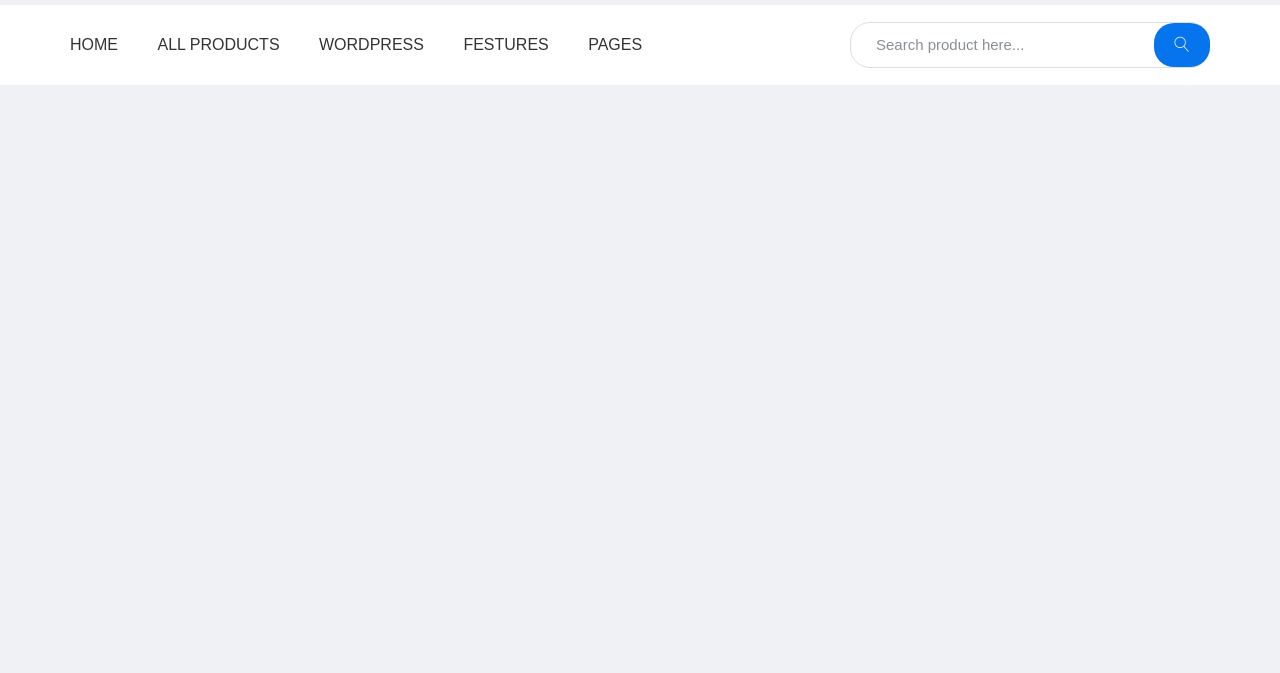
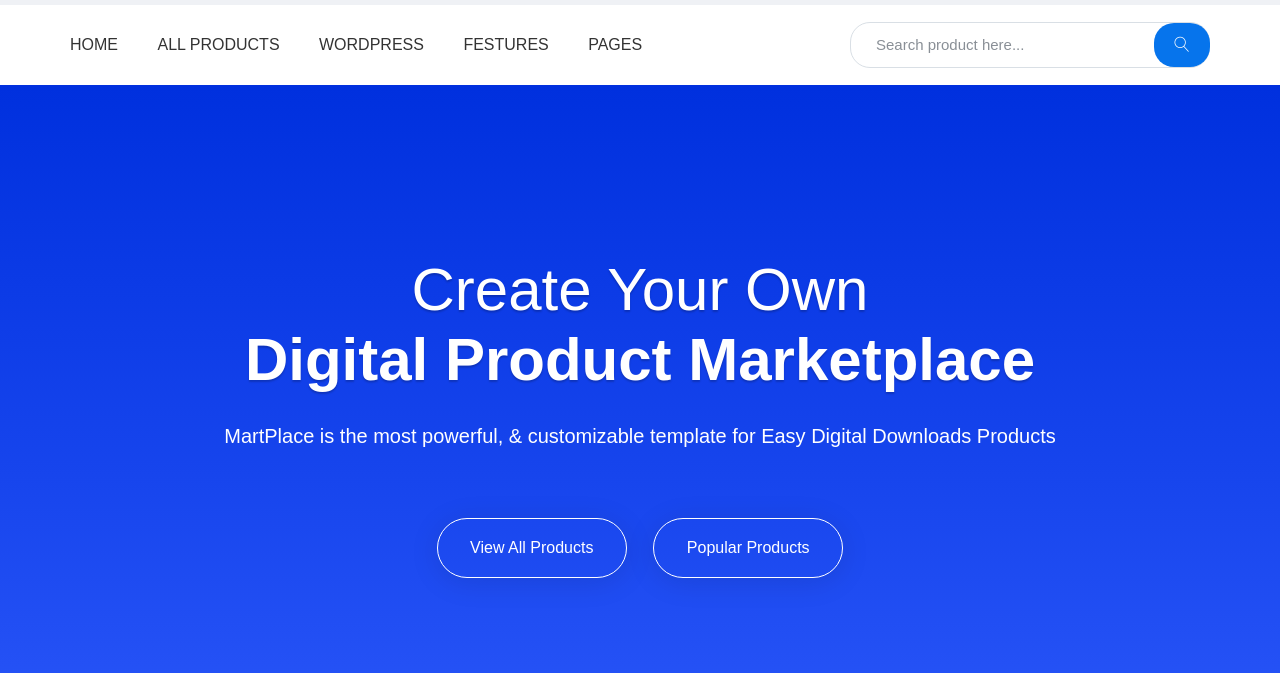
Before and after one commit to VyacheslavReznikov/martplace, a website: page app/index.html in a window 1280 px wide. Shown: the part 95-768 px from the top of the page. Drawn offline with nearby package versions, Linux system fonts and the light colour scheme; files that its build step writes are made by us from their sources.

Commit message:
added section products

```diff
--- a/app/index.html
+++ b/app/index.html
@@ -84,6 +84,29 @@
 		</div>
 	</div>
 
+	<main class="main">
+
+		<section class="products"
+		style="background: linear-gradient( 180deg, rgb(0,48,222) 0%, rgb(23,69,237) 54%, rgb(46,90,251) 100%);">
+		<div class="container">
+			<div class="products__content">
+				<div class="products__title">Create Your Own</div>
+				<div class="products__subtitle">Digital Product Marketplace</div>
+				<div class="products__text">
+					MartPlace is the most powerful, & customizable template for Easy Digital Downloads Products
+				</div>
+				<div class="products__links">
+					<a class="products__link" href="#">View All Products</a>
+					<a class="products__link" href="#">Popular Products</a>
+				</div>
+			</div>
+		</div>
+	</section>
+
+
+
+	</main>
+
 
 
 	<script src="https://ajax.googleapis.com/ajax/libs/jquery/3.5.1/jquery.min.js"></script>
--- /dev/null
+++ b/app/scss/_products.scss
@@ -0,0 +1,58 @@
+.products {
+	min-height: 725px;
+	padding: 170px 0 100px;
+
+
+
+
+	&__content {
+		text-align: center;
+		color: #fff;
+
+	}
+
+	&__title {
+		font-size: 60px;
+		line-height: 70px;
+		text-shadow: 0px 2px 2px rgba(0, 0, 0, 0.2);
+	}
+
+	&__subtitle {
+		font-family: 'Quicksand-Bold', sans-serif;
+		font-weight: 700;
+		font-size: 60px;
+		line-height: 70px;
+		margin-bottom: 30px;
+		text-shadow: 0px 2px 2px rgba(0, 0, 0, 0.2);
+	}
+
+	&__text {
+		font-size: 20px;
+		margin-bottom: 70px;
+	}
+
+	&__links {
+	}
+
+	&__link {
+		display: inline-block;
+		color: #fff;
+		font-weight: 400;
+		font-size: 16px;
+		width: 190px;
+		border: 1px solid #fff;
+		border-radius: 40px;
+		padding: 20px 30px;
+		margin-right: 22px;
+		box-shadow: 0px 4px 30px 0px rgba(0, 0, 0, 0.1);
+		transition: all 0.5s;
+		&:last-child {
+			margin-right: 0;
+		}
+		&:hover {
+			color: $blue;
+			background-color: #fff;
+		}
+
+	}
+}
--- a/app/scss/style.scss
+++ b/app/scss/style.scss
@@ -2,3 +2,4 @@
 @import '_vars';
 @import '_global';
 @import '_header';
+@import '_products';
```
